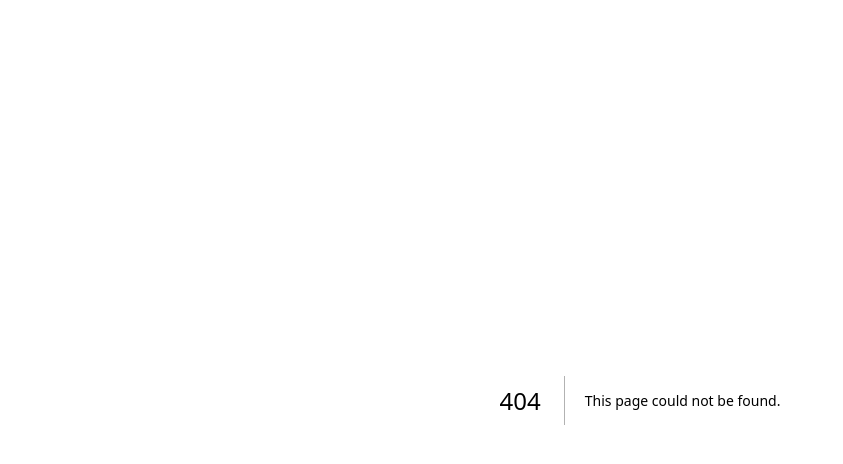
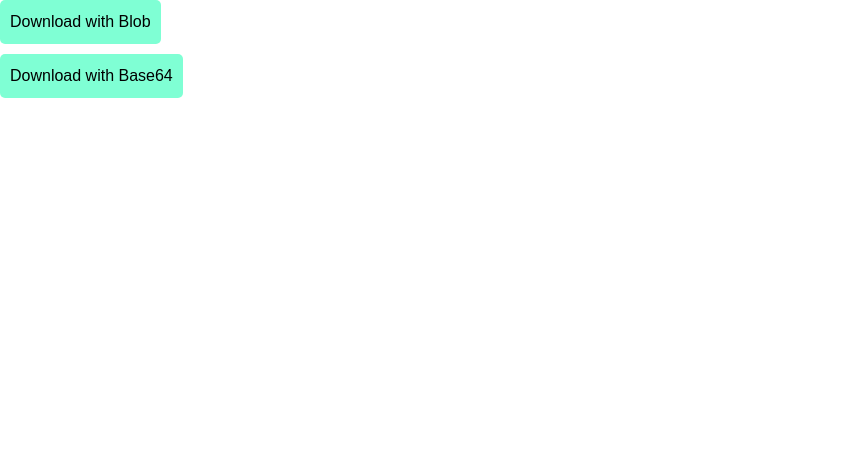
Before and after one commit to asmfadholi/webcam-react, a Next.js app: page /debug-download in a window 1280 px wide. Before the commit this address had no page. Shown: the top 464 px of the page, without its empty margins (0-843 px from the left). Built offline with nearby package versions, Linux system fonts and the light colour scheme.

Commit message:
fix: download file

```diff
--- /dev/null
+++ b/src/pages/debug-download.tsx
@@ -0,0 +1,151 @@
+// import jsPDF from "jspdf";
+import jsPDF from "jspdf";
+import ImageNext from "next/image";
+import { useRef, useState } from "react";
+
+function getDeviceType() {
+  // @ts-expect-error: Unreachable code error
+  const userAgent = navigator.userAgent || navigator.vendor || window?.opera;
+
+  // Check for iOS (iPhone, iPad, iPod)
+  if (/iPhone|iPad|iPod/i.test(userAgent)) {
+    return "iOS";
+  }
+
+  // Check for Android
+  if (/android/i.test(userAgent)) {
+    return "Android";
+  }
+
+  // Default to 'Other' if neither is found
+  return "Other";
+}
+
+export default function Alternative() {
+  const [currentImage, setCurrentImage] = useState<string | null>(null);
+
+  const refFileInput = useRef<HTMLInputElement>(null);
+  const refImage = useRef<HTMLImageElement>(null);
+
+  const downloadImage = () => {
+    if (!currentImage || !refFileInput.current || !refImage.current) return;
+    const link = document.createElement("a");
+
+    // If the file is a Data URL (Base64-encoded), use the content directly
+    link.href = currentImage;
+    link.download = "image"; // Set the file name for download
+
+    // Trigger a click event to download the file
+    link.click();
+
+    /* if (!currentImage || !refFileInput.current || !refImage.current) return;
+
+    const doc = new jsPDF();
+
+    const imgWidth = refImage.current.width;
+    const imgHeight = refImage.current.height;
+    console.log("imgWidth", imgWidth);
+    console.log("imgHeight", imgHeight);
+
+    // Define the maximum size for the image on A4 paper (in mm)
+    const a4Width = 210 - 10; // A4 width in mm
+    const a4Height = 297 - 10; // A4 height in mm
+
+    // Calculate the aspect ratio of the image
+    const aspectRatio = imgWidth / imgHeight;
+
+    // Calculate the width and height that maintain the aspect ratio and fit within A4
+    let width = a4Width;
+    let height = a4Width / aspectRatio;
+
+    // If the height exceeds the A4 height, scale down by height instead
+    if (height > a4Height) {
+      height = a4Height;
+      width = a4Height * aspectRatio;
+    }
+
+    // Add the image to the PDF
+    doc.addImage(currentImage, "PNG", 5, 5, width, height);
+
+    // Save the generated PDF
+    doc.save("image.pdf"); */
+  };
+
+  const handleDownloadWithBlob = () => {
+    // Create a new jsPDF instance
+    const doc = new jsPDF();
+
+    // Add some content to the PDF
+    doc.text("Hello world, this is a PDF downloaded as a Blob.", 10, 10);
+
+    // Generate the PDF as a Blob
+    const blob = doc.output("blob");
+    try {
+      // Create a URL for the Blob
+      const url = URL.createObjectURL(blob);
+
+      // Create an invisible download link
+      const link = document.createElement("a");
+      link.href = url;
+      link.download = "downloaded-file.pdf"; // You can specify any filename you want
+
+      // Trigger a click event on the link to initiate the download
+      link.click();
+    } catch (error) {
+      alert(error);
+    }
+  };
+  const handleDownloadWithBase64 = () => {
+    // Create a new jsPDF instance
+    const doc = new jsPDF();
+
+    // Add some content to the PDF
+    doc.text("Hello world, this is a PDF downloaded as a DataUri.", 10, 10);
+
+    // Generate the PDF as a Blob
+    const dataUriString = doc.output("datauristring");
+    try {
+      // Create an invisible download link
+      const link = document.createElement("a");
+      link.href = dataUriString;
+      link.download = "downloaded-file.pdf"; // You can specify any filename you want
+
+      // Trigger a click event on the link to initiate the download
+      link.click();
+    } catch (error) {
+      alert(error);
+    }
+  };
+
+  return (
+    <div>
+      <button
+        style={{
+          background: "aquamarine",
+          padding: "10px",
+          borderRadius: "5px",
+          marginBottom: "10px",
+          color: "#000",
+        }}
+        onClick={handleDownloadWithBlob}
+      >
+        Download with Blob
+      </button>
+
+      <br />
+
+      <button
+        style={{
+          background: "aquamarine",
+          padding: "10px",
+          borderRadius: "5px",
+          marginBottom: "10px",
+          color: "#000",
+        }}
+        onClick={handleDownloadWithBase64}
+      >
+        Download with Base64
+      </button>
+    </div>
+  );
+}
```
